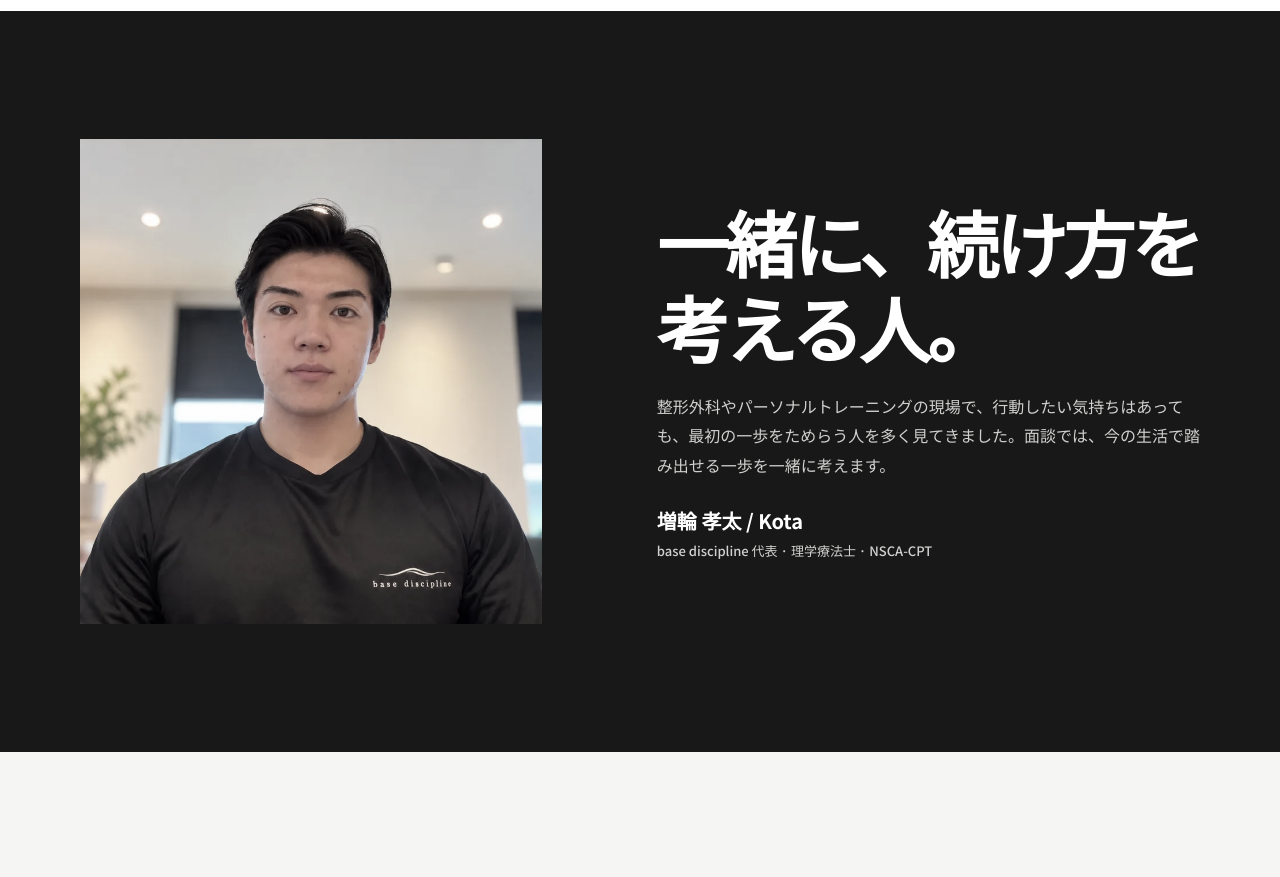
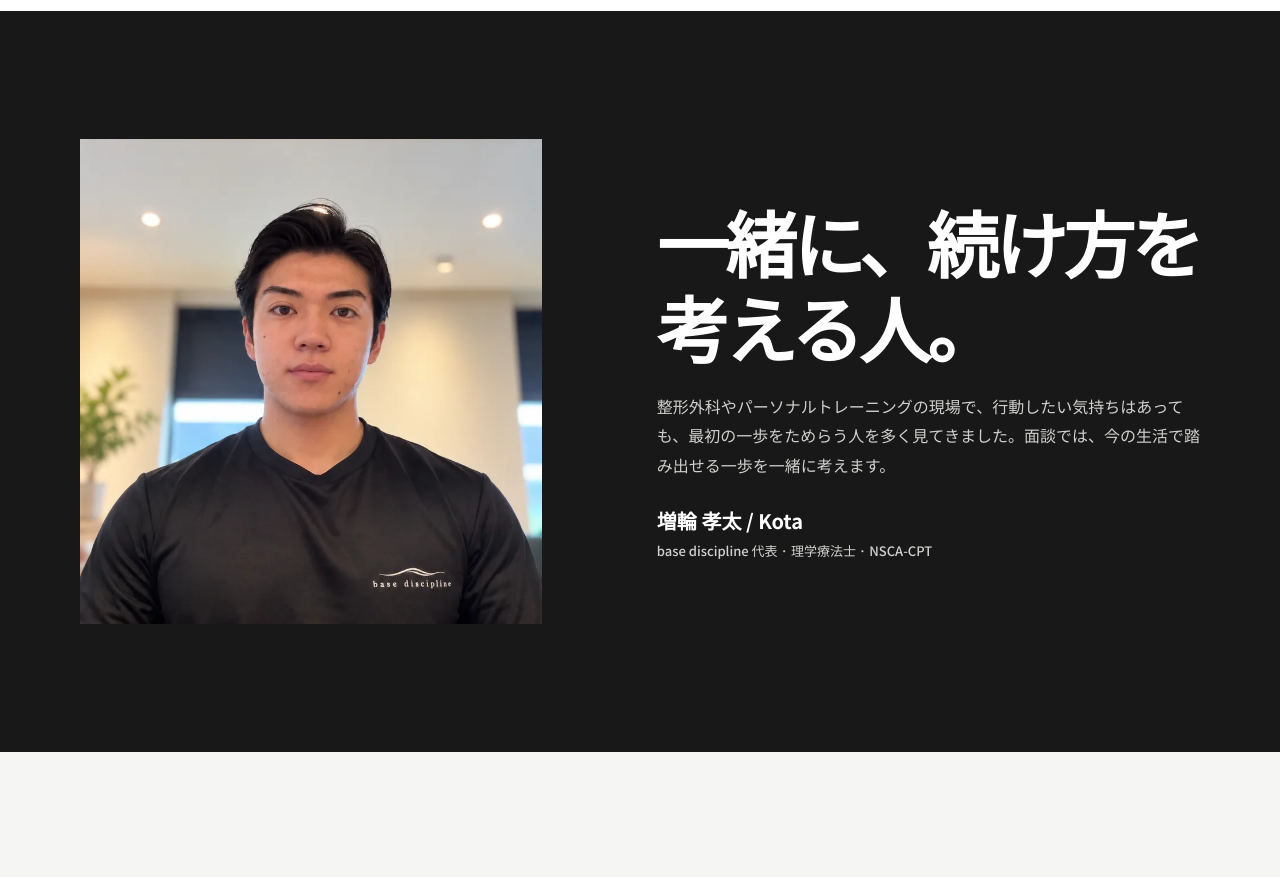
Before and after one commit to basediscipline/basediscipline, a plain HTML site: page index.html in a window 1280 px wide. Shown: the part 2940-3817 px from the top of the page. Drawn offline with Linux system fonts and the light colour scheme.

Commit message:
Restore natural color in coach portrait

```diff
--- a/index.html
+++ b/index.html
@@ -79,7 +79,7 @@ summary{cursor:pointer;padding:12px 0 0;font-weight:700}
 details p{margin-top:12px}
 .profile-band{background:#181818;color:white}
 .profile{display:grid;grid-template-columns:minmax(0,.85fr) 1fr;align-items:center;gap:clamp(30px,9vw,120px)}
-.profile img{aspect-ratio:4/4.2;object-fit:cover;object-position:center 35%;filter:saturate(.52)}
+.profile img{aspect-ratio:4/4.2;object-fit:cover;object-position:center 35%}
 .profile .lead,.profile .credentials{color:#d0d0ce}
 .profile .name{margin-top:22px;font-size:20px;font-weight:700}
 .profile .credentials{font-size:13px}
```
